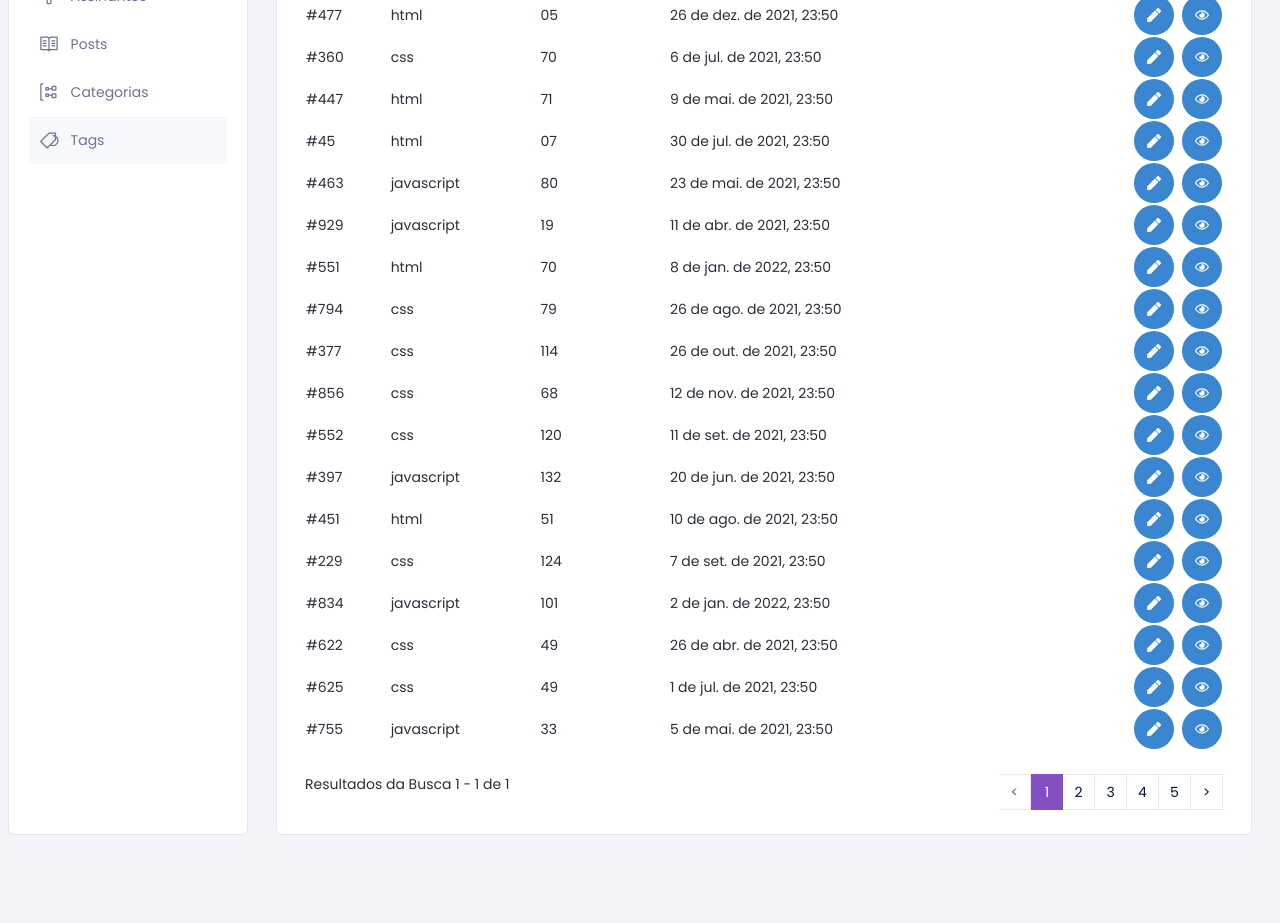
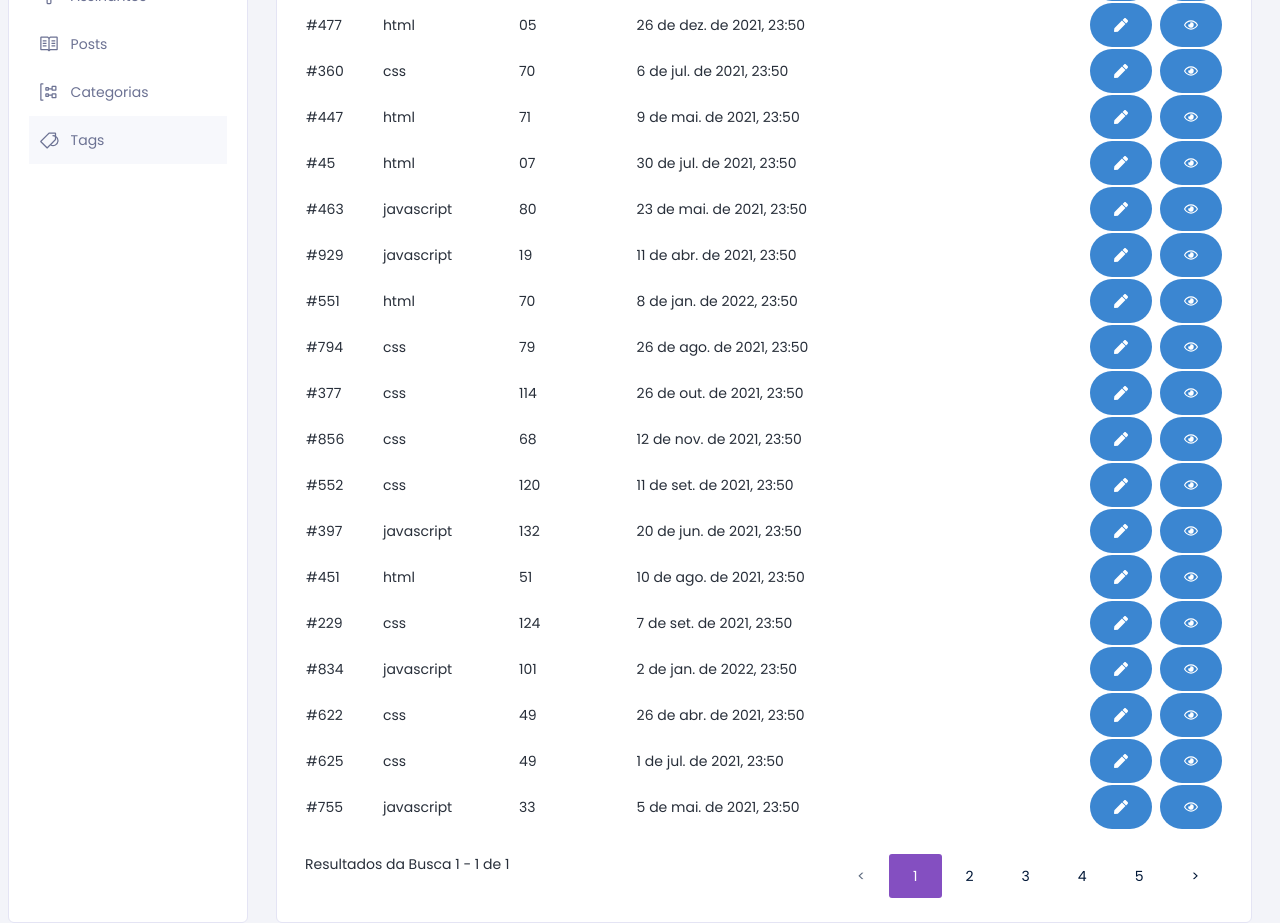
Before and after one commit to Hewerton80/cms-tailwind-nextjs, a Next.js app: page /tags in a window 1280 px wide. Shown: the part 320-1243 px from the top of the page. Before the commit the page ends 1155 px from the top, so only its background shows below. Built offline with nearby package versions, Linux system fonts and the light colour scheme.

Commit message:
upgrade button page

```diff
--- a/assets.json
+++ b/assets.json
@@ -12,14 +12,22 @@
     "dark-card": "#2a2a4a",
     "dark-screen": "#0000004c",
     "primary": "#844fc1",
+    "active-primary": "#6b3aa3",
     "secondary": "#6c7293",
+    "active-secondary": "#565b76",
     "success": "#21bf06",
+    "active-success": "#188e04",
     "danger": "#dc3545",
+    "active-danger": "#bd2130",
     "warning": "#f39915",
+    "active-warning": "#f39915",
     "info": "#3b86d1",
+    "active-info": "#2766a5",
     "dark": "#282f3a",
+    "active-dark": "#13171c",
     "dark-hover": "#303052",
-    "light": "#d0cfcf",
+    "light": "#e2e6ea",
+    "active-light": "#d0cfcf",
     "muted": "#a5abcc",
     "white": "#ffffff",
     "black": "#001737",
--- a/src/components/ui/forms/Button/index.tsx
+++ b/src/components/ui/forms/Button/index.tsx
@@ -1,12 +1,65 @@
 import { ButtonHTMLAttributes } from 'react'
 import cn from 'classnames'
 import styles from './styles.module.css'
-import { Variant } from '../../../../types/Global'
 import Spinner from '../../feedback/Spinner'
 
+export const buttonVariants = {
+  primary: cn(
+    'bg-primary text-white',
+    'hover:bg-active-primary hover:shadow-sm hover:shadow-primary',
+    'active:bg-active-primary focus:ring-primary/40 active:ring-primary/40'
+  ),
+  success: cn(
+    'bg-success text-white',
+    'hover:bg-active-success hover:shadow-sm hover:shadow-success',
+    'active:bg-active-success focus:ring-success/40 active:ring-success/40'
+  ),
+  secondary: cn(
+    'bg-secondary text-white',
+    'hover:bg-active-secondary hover:shadow-sm hover:shadow-secondary',
+    'active:bg-active-secondary focus:ring-secondary/40 active:ring-secondary/40'
+  ),
+  info: cn(
+    'bg-info text-white',
+    'hover:bg-active-info hover:shadow-sm hover:shadow-info',
+    'active:bg-active-info focus:ring-info/40 active:ring-info/40'
+  ),
+  dark: cn(
+    'bg-dark text-white',
+    'hover:bg-active-dark hover:shadow-sm hover:shadow-dark',
+    'active:bg-active-dark focus:ring-dark/40 active:ring-dark/40'
+  ),
+  light: cn(
+    'bg-light text-dark',
+    'hover:bg-active-light hover:shadow-sm hover:shadow-light',
+    'active:bg-active-light focus:ring-light/40 active:ring-light/40'
+  ),
+  danger: cn(
+    'bg-danger text-white',
+    'hover:bg-active-danger hover:shadow-sm hover:shadow-danger',
+    'active:bg-active-danger focus:ring-danger/40 active:ring-danger/40'
+  ),
+  warning: cn(
+    'bg-warning text-white',
+    'hover:bg-active-warning hover:shadow-sm hover:shadow-warning',
+    'active:bg-active-warning focus:ring-warning/40 active:ring-warning/40'
+  ),
+}
+export type variantType = keyof typeof buttonVariants
+
+// Object.keys(buttonVariants).forEach((variant) => {
+//   buttonVariants[variant as variantType] = cn(
+//     `bg-${variant} text-white`,
+//     `hover:bg-active-${variant} hover:shadow-sm hover:shadow-${variant}`,
+//     `active:bg-active-${variant} focus:ring-${variant}/40 active:ring-${variant}/40`
+//   )
+// })
+// console.log(buttonVariants)
+
 export interface ButtonProps extends ButtonHTMLAttributes<HTMLButtonElement> {
-  variant?: Variant
+  variant?: variantType
   isLoading?: boolean
+  rounded?: boolean
 }
 
 function Button({
@@ -14,13 +67,23 @@ function Button({
   className,
   isLoading = false,
   variant = 'info',
+  rounded,
   disabled,
   ...rest
 }: ButtonProps) {
   return (
     <button
       disabled={disabled || isLoading}
-      className={cn(styles.root, styles[variant], className)}
+      className={cn(
+        'flex items-center justify-center',
+        'text-sm px-6 h-11 w-fit cursor-pointer',
+        'border-0 ease-linear duration-300 ',
+        'disabled:cursor-default disabled:opacity-[0.65]',
+        'focus:ring-4 active:ring-4',
+        rounded ? 'rounded-[50px]' : 'rounded-[3px]',
+        buttonVariants[variant],
+        className
+      )}
       {...rest}
     >
       {isLoading ? <Spinner size={18} /> : children}
--- a/src/components/ui/forms/Button/styles.module.css
+++ b/src/components/ui/forms/Button/styles.module.css
@@ -1,11 +1,15 @@
 .root {
-  @apply flex items-center justify-center text-sm px-6 h-11 w-fit cursor-pointer border-0;
-  border-radius: 3px;
-  transition: 0.3s ease all;
+  @apply flex items-center justify-center text-sm px-6 h-11 w-fit cursor-pointer border-0
+  ease-linear duration-300 rounded-[3px];
 }
 .root:disabled {
-  @apply cursor-default;
-  opacity: 0.65;
+  @apply cursor-default opacity-[0.65];
+}
+
+.root:not(:disabled):focus,
+.root:not(:disabled):active {
+  @apply ring-4;
+
 }
 
 /* primary */
@@ -13,18 +17,15 @@
   @apply bg-primary text-white;
 }
 .root.primary:not(:disabled):hover {
-  background-color: #6b3aa3;
-  /* prettier-ignore */
-  box-shadow: 0 2px 2px 0 theme('colors.primary')33,
-    0 3px 1px -2px theme('colors.primary')33, 0 1px 5px 0 theme('colors.primary')33;
+  @apply bg-active-primary shadow-sm shadow-primary;
 }
 .root.primary:not(:disabled):active {
-  background-color: #6b3aa3;
+  @apply bg-active-primary
 }
 .root.primary:not(:disabled):focus,
 .root.primary:not(:disabled):active {
-  /* prettier-ignore */
-  box-shadow: 0 0 0 0.2rem theme('colors.primary')80;
+  @apply ring-primary/40;
+
 }
 
 /* success */
@@ -32,18 +33,15 @@
   @apply bg-success text-white;
 }
 .root.success:not(:disabled):hover {
-  background-color: #188e04;
-  /* prettier-ignore */
-  box-shadow: 0 2px 2px 0 theme('colors.success')33,
-    0 3px 1px -2px theme('colors.success')33, 0 1px 5px 0 theme('colors.success')33;
+  @apply bg-active-success shadow-sm shadow-success;
 }
 .root.success:not(:disabled):active {
-  background-color: #188e04;
+   @apply bg-active-success;
 }
 .root.success:not(:disabled):focus,
 .root.success:not(:disabled):active {
-  /* prettier-ignore */
-  box-shadow: 0 0 0 0.2rem theme('colors.success')80;
+  @apply ring-success/40;
+
 }
 
 /* secondary */
@@ -51,38 +49,31 @@
   @apply bg-secondary text-white;
 }
 .root.secondary:not(:disabled):hover {
-  background-color: #565b76;
-  /* prettier-ignore */
-  box-shadow: 0 2px 2px 0 theme('colors.secondary')33,
-    0 3px 1px -2px theme('colors.secondary')33,
-    0 1px 5px 0 theme('colors.secondary')33;
+  @apply bg-active-secondary shadow-sm shadow-secondary;
+
 }
 .root.secondary:not(:disabled):active {
-  background-color: #565b76;
+  @apply bg-active-secondary;
 }
 .root.secondary:not(:disabled):focus,
 .root.secondary:not(:disabled):active {
-  /* prettier-ignore */
-  box-shadow: 0 0 0 0.2rem theme('colors.secondary')80;
+  @apply ring-secondary/40;
+
 }
 
 /* danger */
 .root.danger {
-  @apply bg-danger text-white;
+  @apply bg-danger text-white ;
 }
 .root.danger:not(:disabled):hover {
-  background-color: #bd2130;
-  /* prettier-ignore */
-  box-shadow: 0 2px 2px 0 theme('colors.danger')33,
-    0 3px 1px -2px theme('colors.danger')33, 0 1px 5px 0 theme('colors.danger')33;
+  @apply bg-active-danger shadow-sm shadow-danger;
 }
 .root.danger:not(:disabled):active {
-  background-color: #bd2130;
+  @apply bg-active-danger;
 }
 .root.danger:not(:disabled):focus,
 .root.danger:not(:disabled):active {
-  /* prettier-ignore */
-  box-shadow: 0 0 0 0.2rem theme('colors.danger')80;
+  @apply ring-danger/40;
 }
 
 /* warning */
@@ -90,18 +81,15 @@
   @apply bg-warning text-white;
 }
 .root.warning:not(:disabled):hover {
-  background-color: #cb7d0a;
-  /* prettier-ignore */
-  box-shadow: 0 2px 2px 0 theme('colors.warning')33,
-    0 3px 1px -2px theme('colors.warning')33, 0 1px 5px 0 theme('colors.warning')33;
+  @apply bg-active-warning shadow-sm shadow-warning;
 }
 .root.warning:not(:disabled):active {
-  background-color: #cb7d0a;
+  @apply bg-active-warning;
 }
 .root.warning:not(:disabled):focus,
 .root.warning:not(:disabled):active {
-  /* prettier-ignore */
-  box-shadow: 0 0 0 0.2rem theme('colors.warning')80;
+  @apply ring-warning/40;
+
 }
 
 /* info */
@@ -109,18 +97,15 @@
   @apply bg-info text-white;
 }
 .root.info:not(:disabled):hover {
-  background-color: #2766a5;
-  /* prettier-ignore */
-  box-shadow: 0 2px 2px 0 theme('colors.info')33,
-    0 3px 1px -2px theme('colors.info')33, 0 1px 5px 0 theme('colors.info')33;
+  @apply bg-active-info;
+  @apply shadow-sm shadow-info;
 }
 .root.info:not(:disabled):active {
-  background-color: #2766a5;
+  @apply bg-active-info;
 }
 .root.info:not(:disabled):focus,
 .root.info:not(:disabled):active {
-  /* prettier-ignore */
-  box-shadow: 0 0 0 0.2rem theme('colors.info')80;
+  @apply ring-info/40;
 }
 
 /* light */
@@ -128,22 +113,18 @@
   @apply bg-light text-dark;
 }
 .root.light:not(:disabled):hover {
-  background-color: #e2e6ea;
-  /* prettier-ignore */
-  box-shadow: 0 2px 2px 0 theme('colors.light')33,
-    0 3px 1px -2px theme('colors.light')33, 0 1px 5px 0 theme('colors.light')33;
+  @apply bg-active-light shadow-sm shadow-light;
 }
 .root.light:not(:disabled):active {
-  background-color: #e2e6ea;
+  @apply bg-active-light;
 }
 .root.light:not(:disabled):focus,
 .root.light:not(:disabled):active {
-  /* prettier-ignore */
-  box-shadow: 0 0 0 0.2rem theme('colors.light')80;
+  @apply ring-light/40;
+
 }
 .root.light > svg {
   @apply text-dark;
-  color: theme('colors.dark') !important;
 }
 
 /* dark */
@@ -151,16 +132,12 @@
   @apply bg-dark text-white;
 }
 .root.dark:not(:disabled):hover {
-  background-color: #13171c;
-  /* prettier-ignore */
-  box-shadow: 0 2px 2px 0 theme('colors.dark')33,
-    0 3px 1px -2px theme('colors.dark')33, 0 1px 5px 0 theme('colors.dark')33;
+  @apply bg-active-dark shadow-sm shadow-dark;
 }
 .root.dark:not(:disabled):active {
-  background-color: #13171c;
+  @apply bg-active-dark;
 }
 .root.dark:not(:disabled):focus,
 .root.dark:not(:disabled):active {
-  /* prettier-ignore */
-  box-shadow: 0 0 0 0.2rem theme('colors.dark')80;
+  @apply ring-dark/40;
 }
--- a/src/components/ui/layout/Card/styles.module.css
+++ b/src/components/ui/layout/Card/styles.module.css
@@ -1,5 +1,5 @@
 .card {
-  @apply flex flex-col bg-white rounded-md border-gray-lightest border-1 h-fit;
+  @apply flex flex-col w-full bg-white rounded-md border-gray-lightest border-1 h-fit;
 }
 
 .card_header {
--- a/src/utils/routes.tsx
+++ b/src/utils/routes.tsx
@@ -11,7 +11,7 @@ import {
 export enum RouteEnum {
   Home = '/',
   UiElements = '/ui-elements',
-  Buttons = '/buttons',
+  Buttons = '/ui-elements/buttons',
   Adms = '/users',
   CreateUser = '/users/create',
   Customers = '/customers',
```
Also changed, not shown: src/pages/ui-elements/buttons.tsx (added, +86 -0 lines), src/utils/toBase64.ts (deleted, +0 -9 lines).
